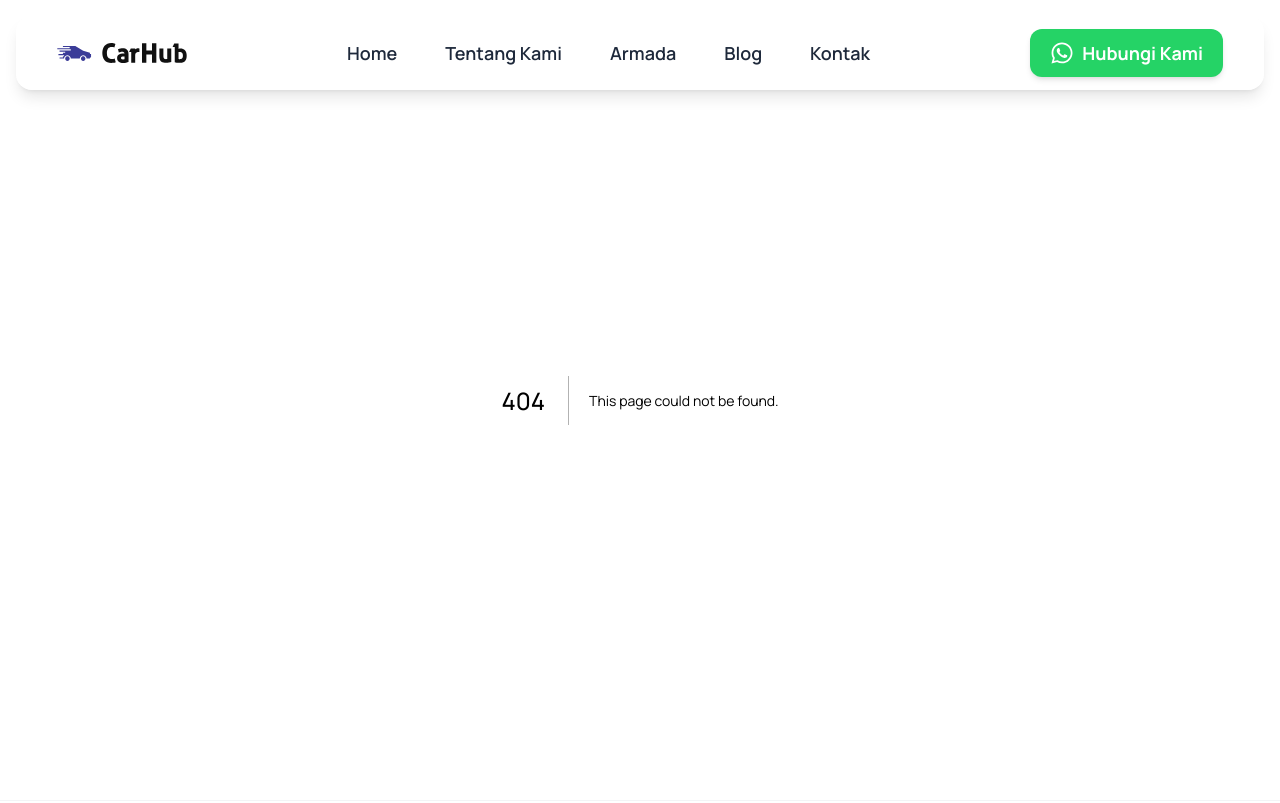
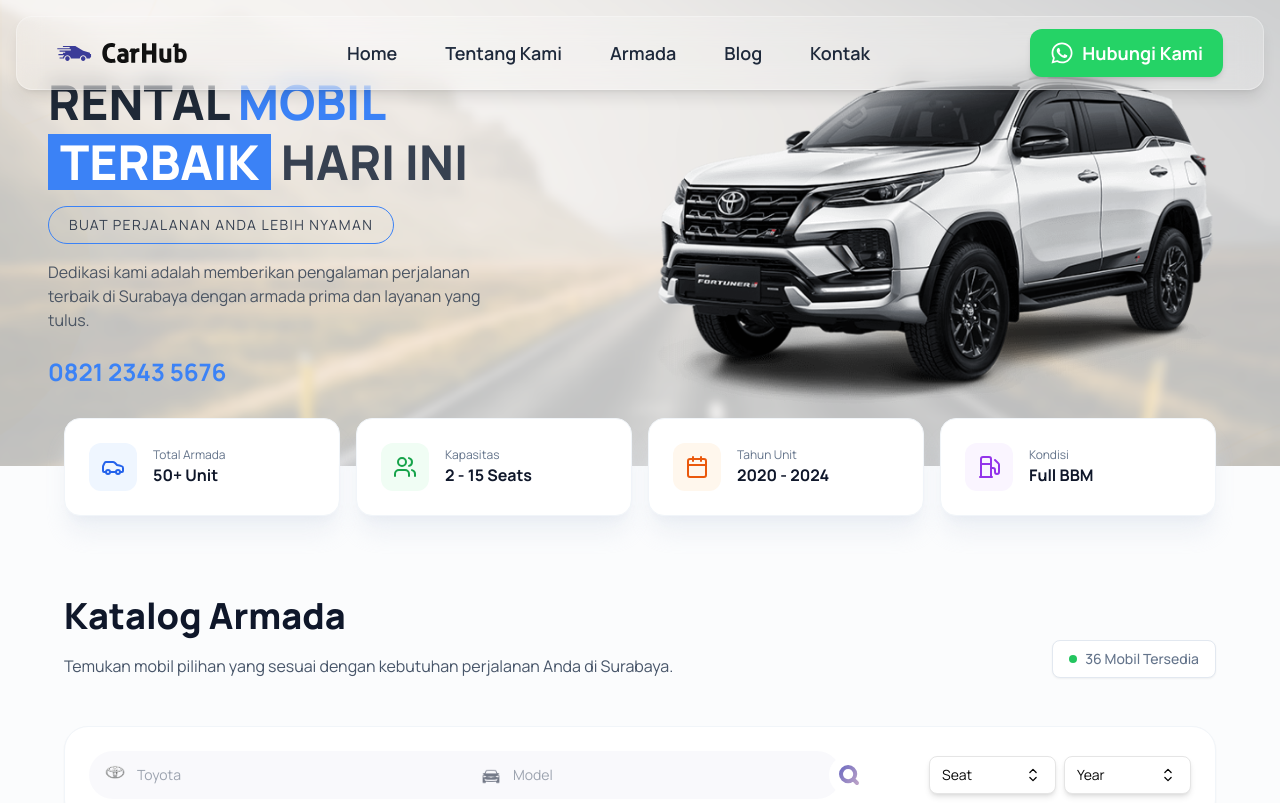
Before and after one commit to Renggars/landingPage-rentalMobil, a Next.js app: page /armada in a window 1280 px wide. Before the commit this address had no page. Shown: the top 803 px of the page. Built offline with nearby package versions, Linux system fonts and the light colour scheme.

Commit message:
feat: add armada page

```diff
--- /dev/null
+++ b/app/armada/page.tsx
@@ -0,0 +1,214 @@
+"use client";
+
+import { useState } from "react";
+import {
+  SearchBar,
+  CustomFilter,
+  CustomButton,
+  CarCard,
+} from "@/app/components";
+import { cars } from "@/constants/data";
+import { seats, yearsOfProduction } from "@/constants";
+import { Car, Users, Calendar, Fuel } from "lucide-react";
+import HeroAbout from "../components/HeroAbout";
+
+const Page = () => {
+  const [selectedBrand, setSelectedBrand] = useState<string | null>("");
+  const [selectedModel, setSelectedModel] = useState<string | null>("");
+  const [selectedSeats, setSelectedSeats] = useState<number | null | string>(
+    null
+  );
+  const [selectedYear, setSelectedYear] = useState<number | null | string>(
+    null
+  );
+  const [showAll, setShowAll] = useState(false);
+
+  const handleSearch = (brand: string, model: string) => {
+    setSelectedBrand(brand);
+    setSelectedModel(model);
+  };
+
+  const filteredCars = cars.filter((car) => {
+    return (
+      (selectedSeats && typeof selectedSeats === "number"
+        ? car.seats === selectedSeats
+        : true) &&
+      (selectedYear && typeof selectedYear === "number"
+        ? car.year === selectedYear
+        : true) &&
+      (selectedBrand
+        ? car.brand.toLowerCase().includes(selectedBrand.toLowerCase())
+        : true) &&
+      (selectedModel
+        ? car.model.toLowerCase().includes(selectedModel.toLowerCase())
+        : true)
+    );
+  });
+
+  const displayedCars = showAll ? filteredCars : filteredCars.slice(0, 8);
+
+  return (
+    <main className="overflow-hidden bg-slate-50/50">
+      {/* Hero Section yang Konsisten */}
+      <HeroAbout />
+
+      {/* Stats Singkat Armada */}
+      <div className="max-w-[1440px] mx-auto px-6 sm:px-16 -mt-12 relative z-20">
+        <div className="grid grid-cols-2 md:grid-cols-4 gap-4">
+          <div className="bg-white p-6 rounded-2xl shadow-xl shadow-slate-200/60 border border-slate-100 flex items-center gap-4">
+            <div className="p-3 bg-blue-50 rounded-xl">
+              <Car className="text-blue-600" />
+            </div>
+            <div>
+              <p className="text-xs text-slate-500">Total Armada</p>
+              <p className="font-bold text-slate-900">50+ Unit</p>
+            </div>
+          </div>
+          <div className="bg-white p-6 rounded-2xl shadow-xl shadow-slate-200/60 border border-slate-100 flex items-center gap-4">
+            <div className="p-3 bg-green-50 rounded-xl">
+              <Users className="text-green-600" />
+            </div>
+            <div>
+              <p className="text-xs text-slate-500">Kapasitas</p>
+              <p className="font-bold text-slate-900">2 - 15 Seats</p>
+            </div>
+          </div>
+          <div className="bg-white p-6 rounded-2xl shadow-xl shadow-slate-200/60 border border-slate-100 flex items-center gap-4">
+            <div className="p-3 bg-orange-50 rounded-xl">
+              <Calendar className="text-orange-600" />
+            </div>
+            <div>
+              <p className="text-xs text-slate-500">Tahun Unit</p>
+              <p className="font-bold text-slate-900">2020 - 2024</p>
+            </div>
+          </div>
+          <div className="bg-white p-6 rounded-2xl shadow-xl shadow-slate-200/60 border border-slate-100 flex items-center gap-4">
+            <div className="p-3 bg-purple-50 rounded-xl">
+              <Fuel className="text-purple-600" />
+            </div>
+            <div>
+              <p className="text-xs text-slate-500">Kondisi</p>
+              <p className="font-bold text-slate-900">Full BBM</p>
+            </div>
+          </div>
+        </div>
+      </div>
+
+      <section
+        className="mt-16 padding-x padding-y max-width scroll-mt-20"
+        id="armada"
+      >
+        {/* Header Section */}
+        <div className="flex flex-col md:flex-row md:items-end justify-between gap-6 mb-10">
+          <div className="home__text-container !mt-0">
+            <h1 className="text-4xl font-extrabold text-slate-900">
+              Katalog Armada
+            </h1>
+            <p className="text-slate-600 mt-2">
+              Temukan mobil pilihan yang sesuai dengan kebutuhan perjalanan Anda
+              di Surabaya.
+            </p>
+          </div>
+          <div className="flex items-center gap-2 text-sm font-medium text-slate-500 bg-white px-4 py-2 rounded-lg border border-slate-200 shadow-sm">
+            <span className="w-2 h-2 bg-green-500 rounded-full animate-pulse"></span>
+            {filteredCars.length} Mobil Tersedia
+          </div>
+        </div>
+
+        {/* Filter Section */}
+        <div className="home__filters bg-white p-6 rounded-3xl border border-slate-100 shadow-sm mb-12">
+          <SearchBar onSearch={handleSearch} />
+
+          <div className="home__filter-container">
+            <CustomFilter
+              title="Kapasitas Kursi"
+              options={seats}
+              onChange={(option) => setSelectedSeats(option.value)}
+            />
+            <CustomFilter
+              title="Tahun Produksi"
+              options={yearsOfProduction}
+              onChange={(option) => setSelectedYear(option.value)}
+            />
+          </div>
+        </div>
+
+        {/* Grid Cars */}
+        {displayedCars.length > 0 ? (
+          <div className="home__cars-wrapper">
+            {displayedCars.map((car) => (
+              <CarCard car={car} key={car.id} />
+            ))}
+          </div>
+        ) : (
+          <div className="flex flex-col justify-center items-center min-h-[40vh] bg-white rounded-3xl border-2 border-dashed border-slate-200">
+            <div className="p-6 bg-slate-50 rounded-full mb-4">
+              <Car size={48} className="text-slate-300" />
+            </div>
+            <p className="text-center text-slate-500 text-lg font-semibold">
+              Maaf, mobil yang Anda cari tidak ditemukan.
+            </p>
+            <button
+              onClick={() => window.location.reload()}
+              className="mt-4 text-blue-600 font-bold hover:underline"
+            >
+              Reset Filter
+            </button>
+          </div>
+        )}
+
+        {/* See All Button */}
+        {filteredCars.length > 8 && !showAll && (
+          <div className="flex justify-center mt-16">
+            <CustomButton
+              title="Lihat Semua Armada"
+              containerStyles="bg-blue-600 text-white rounded-xl px-8 py-4 font-bold hover:bg-blue-700 transition-all shadow-lg shadow-blue-200"
+              handleClick={() => setShowAll(true)}
+            />
+          </div>
+        )}
+      </section>
+
+      {/* Section Tambahan: Kenapa Sewa di Kami? */}
+      <section className="py-20 bg-slate-900 text-white mt-20">
+        <div className="max-width padding-x grid grid-cols-1 md:grid-cols-2 gap-12 items-center">
+          <div>
+            <h2 className="text-3xl font-bold mb-6">
+              Butuh Rekomendasi Mobil?
+            </h2>
+            <p className="text-slate-400 mb-8 leading-relaxed">
+              Tim kami siap membantu memilihkan armada yang paling efisien untuk
+              rute perjalanan Anda. Hubungi kami untuk konsultasi gratis.
+            </p>
+            <a
+              href="https://wa.me/your-number"
+              className="inline-flex items-center gap-3 bg-green-500 hover:bg-green-600 text-white px-8 py-4 rounded-xl font-bold transition-all"
+            >
+              Tanya CS via WhatsApp
+            </a>
+          </div>
+          <div className="grid grid-cols-2 gap-4">
+            <div className="p-6 bg-white/5 rounded-2xl border border-white/10">
+              <h4 className="font-bold text-xl mb-2 text-blue-400">
+                Lepas Kunci
+              </h4>
+              <p className="text-sm text-slate-400">
+                Kebebasan berkendara sendiri dengan proses syarat mudah.
+              </p>
+            </div>
+            <div className="p-6 bg-white/5 rounded-2xl border border-white/10">
+              <h4 className="font-bold text-xl mb-2 text-blue-400">
+                Dengan Sopir
+              </h4>
+              <p className="text-sm text-slate-400">
+                Duduk manis dan nikmati perjalanan dengan driver pro.
+              </p>
+            </div>
+          </div>
+        </div>
+      </section>
+    </main>
+  );
+};
+
+export default Page;
```
